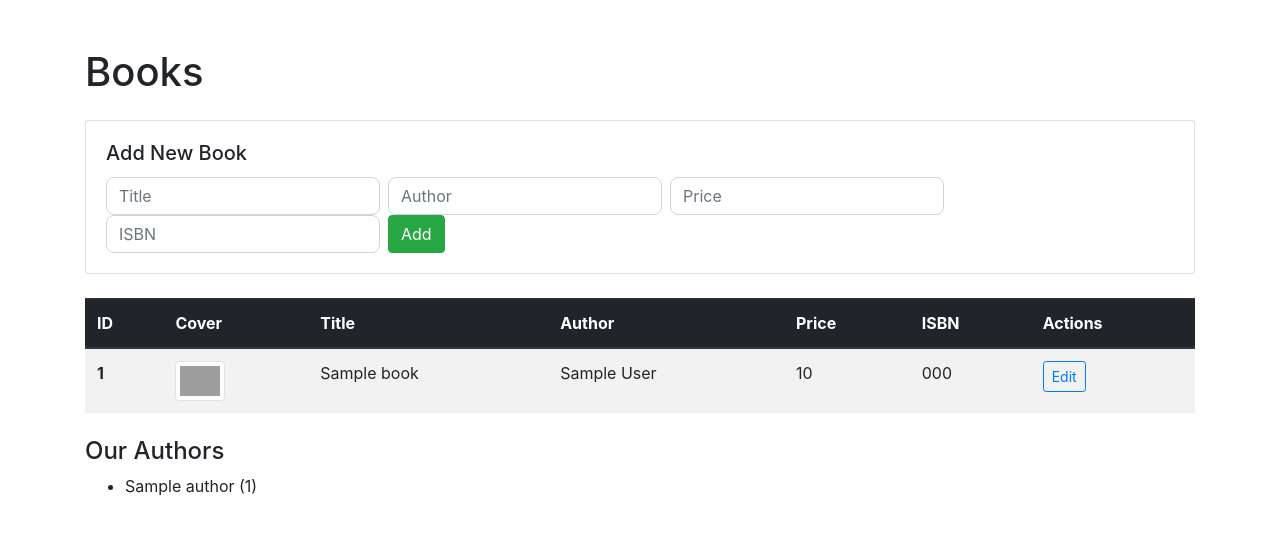
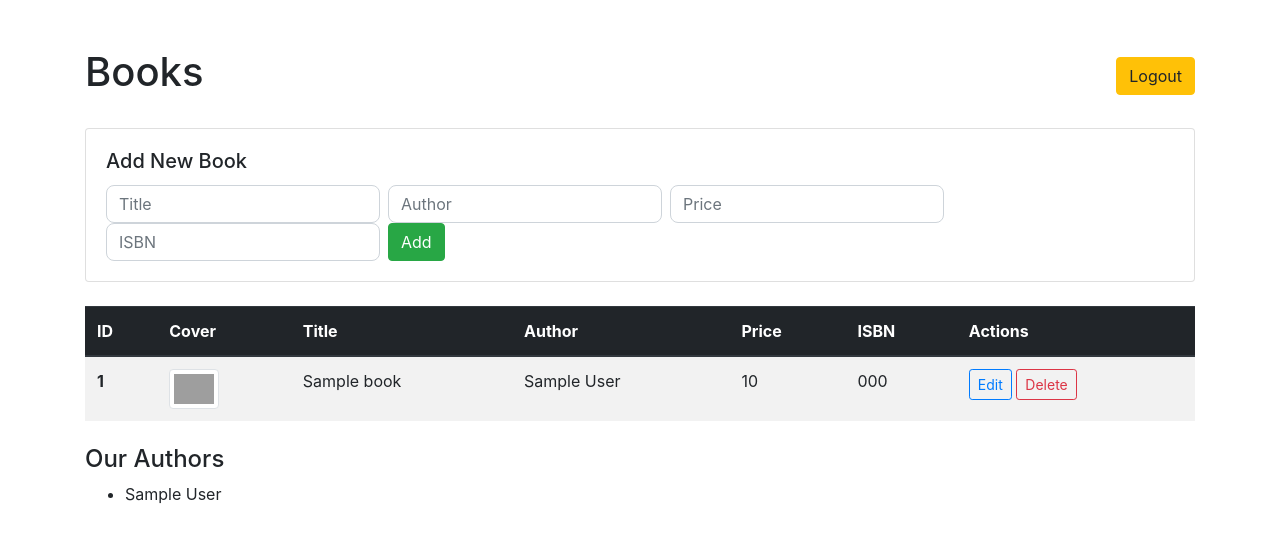
Before and after one commit to dimon-ua/wsaa-book-manager, a Flask app: page / in a window 1280 px wide. Shown: the top 543 px of the page. Run offline with Flask 3, Linux system fonts and the light colour scheme; the visitor is signed in with stand-in values (Sample User, id 1); tables that the repository leaves empty or names only in its code hold one stand-in row (values such as "Sample post"); grey boxes are pictures that could not be loaded.

Commit message:
fix: delete functionality

```diff
--- a/app.py
+++ b/app.py
@@ -109,10 +109,10 @@ def update_book(book_id):
 
 
 # ****************************DELETE***************************
-@app.route("/api/books/<int:book_id>", methods=["DELETE"])
-def delete_book_api(book_id):
+@app.route("/api/books/<int:book_id>", methods=["GET", "POST", "DELETE"])
+def delete_book(book_id):
     booksDAO.delete_book(book_id)
-    return jsonify({"message": "Book deleted successfully"})
+    return redirect(url_for("index"))
 
 
 
--- a/templates/index.html
+++ b/templates/index.html
@@ -10,7 +10,10 @@
   </head>
 <body>
     <div class="container mt-5">
-        <h1 class="mb-4">Books</h1>
+        <div class="d-flex justify-content-between align-items-center mb-4">
+    <h1>Books</h1>
+    <a href="{{ url_for('logout') }}" class="btn btn-warning">Logout</a>
+</div>
         <div class="card mb-4">
     <div class="card-body">
         <h5 class="card-title">Add New Book</h5>
@@ -48,9 +51,13 @@
                     <td>{{ book.price }}</td>
                     <td>{{ book.isbn }}</td>
                     <td>
-
                             <a href="{{ url_for('edit_book', book_id=book.id) }}"
                                class="btn btn-outline-primary btn-sm">Edit</a>
+                            <a href="{{ url_for('delete_book', book_id=book.id) }}"
+                                class="btn btn-outline-danger btn-sm"
+                                onclick="return confirm('Are you sure?')">
+                                Delete
+                                </a>
                             </td>
                 </tr>
                 {% endfor %}
@@ -61,8 +68,8 @@
     <div class="container mt-4">
     <h4>Our Authors</h4>
     <ul>
-        {% for author in all_authors %}
-            <li>{{ author.name }} ({{ author.country }})</li>
+        {% for book in books %}
+            <li>{{ book.author }}</li>
         {% endfor %}
     </ul>
 </div>
```
Also changed, not shown: 1 other file.
